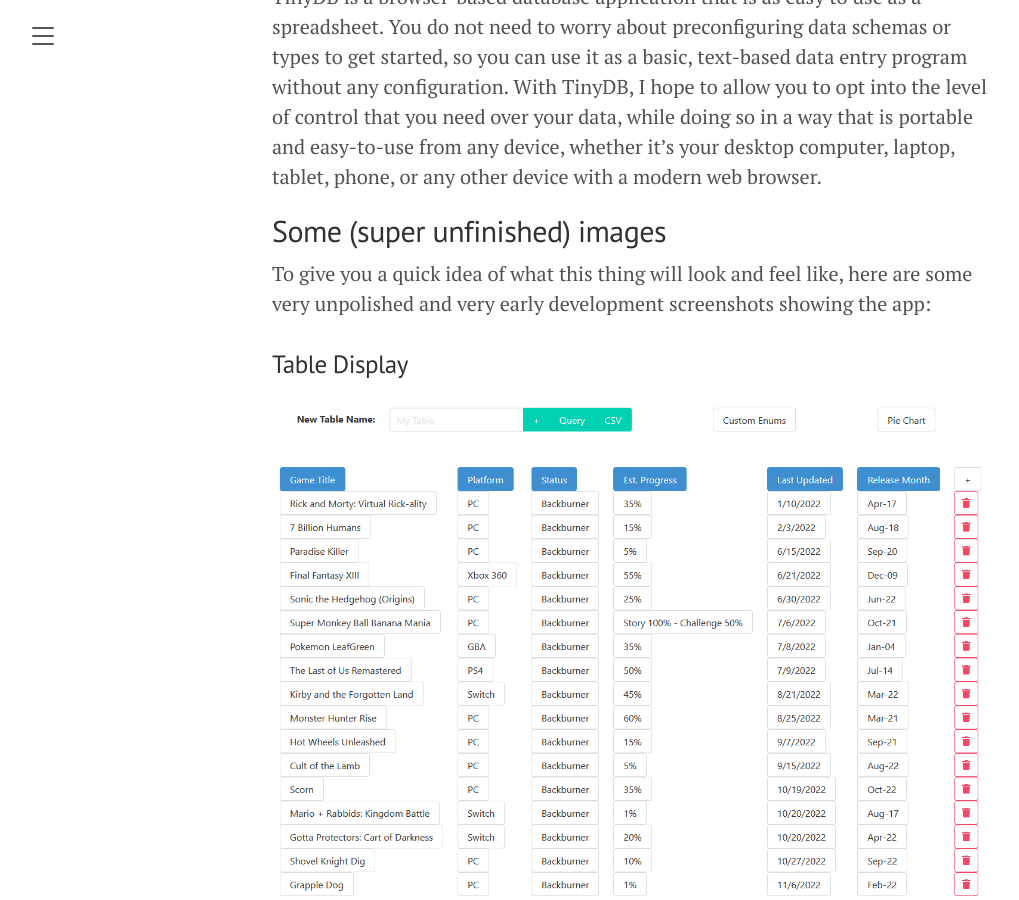
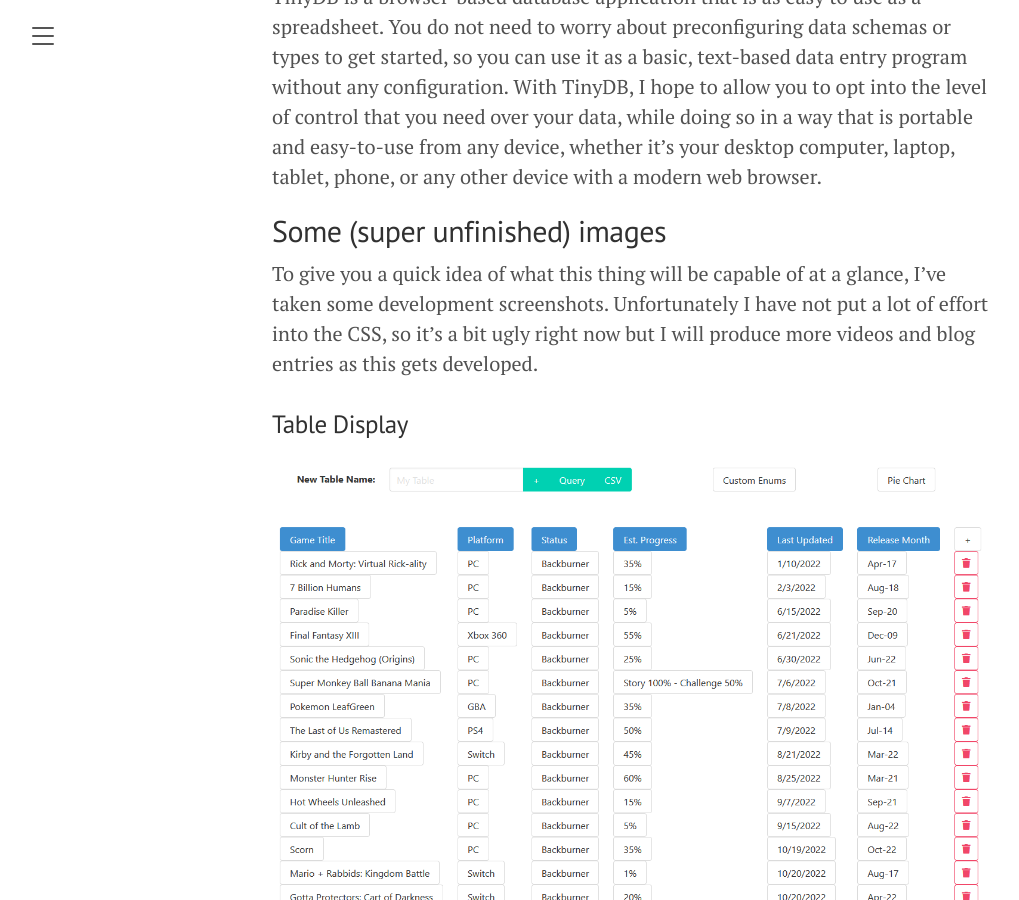
Before and after one commit to sloshy/blog, a Jekyll site: the page built from _posts/2023-06-20-intro-tinydb.md, in a window 1280 px wide and 900 px high, scrolled down 528 px. Shown: the whole window, without its empty margins (8-1027 px from the left). Built offline with Jekyll 4.4.1, drawn with Linux system fonts in a browser that asks for light colours.

Commit message:
Clarify images

```diff
--- a/_posts/2023-06-20-intro-tinydb.md
+++ b/_posts/2023-06-20-intro-tinydb.md
@@ -13,7 +13,8 @@ With TinyDB, I hope to allow you to opt into the level of control that you need
 
 ## Some (super unfinished) images
 
-To give you a quick idea of what this thing will look and feel like, here are some very unpolished and very early development screenshots showing the app:
+To give you a quick idea of what this thing will be capable of at a glance, I've taken some development screenshots.
+Unfortunately I have not put a lot of effort into the CSS, so it's a bit ugly right now but I will produce more videos and blog entries as this gets developed.
 
 ### Table Display
 ![Table display](/public/tinydb-intro-dist/table.png)
```
